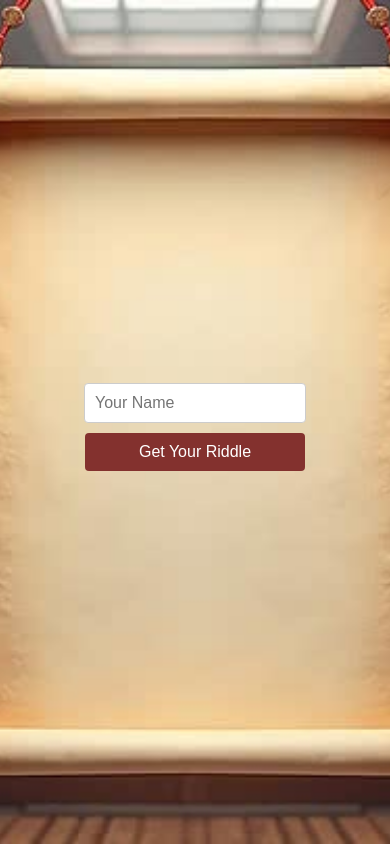
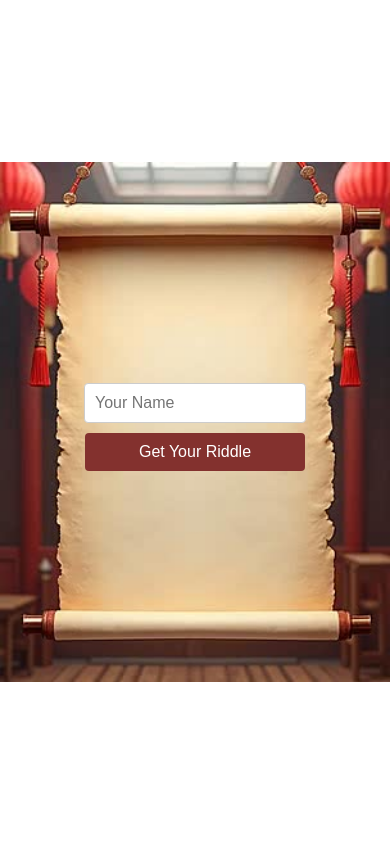
Before and after one commit to Krishna-2000/thanks-app, a React (Create React App) app: page / in a window 390 px wide. Built offline with nearby package versions, Linux system fonts and the light colour scheme.

Commit message:
sizing change

```diff
--- a/src/index.css
+++ b/src/index.css
@@ -16,3 +16,8 @@ code {
   font-family: source-code-pro, Menlo, Monaco, Consolas, 'Courier New',
     monospace;
 }
+@media (max-width: 600px) {
+  body {
+    background-size: contain;
+  }
+}
```
